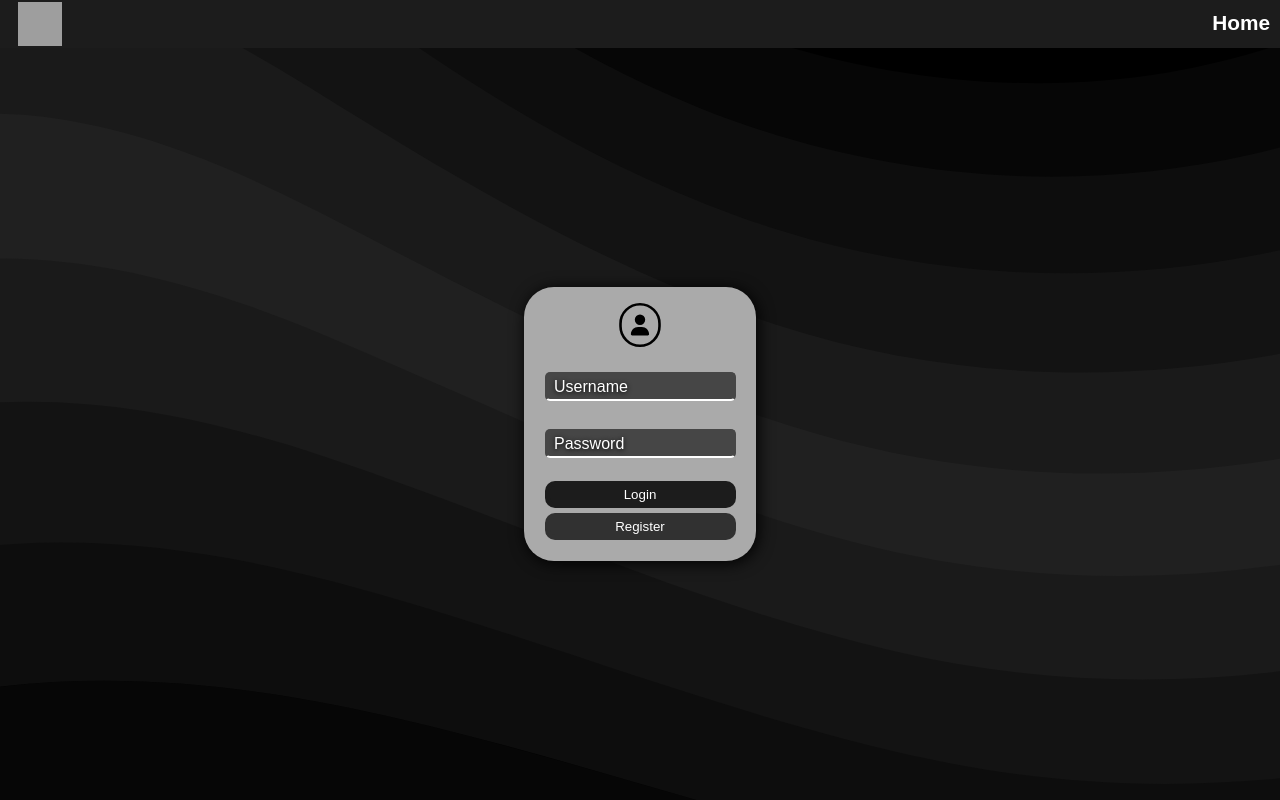
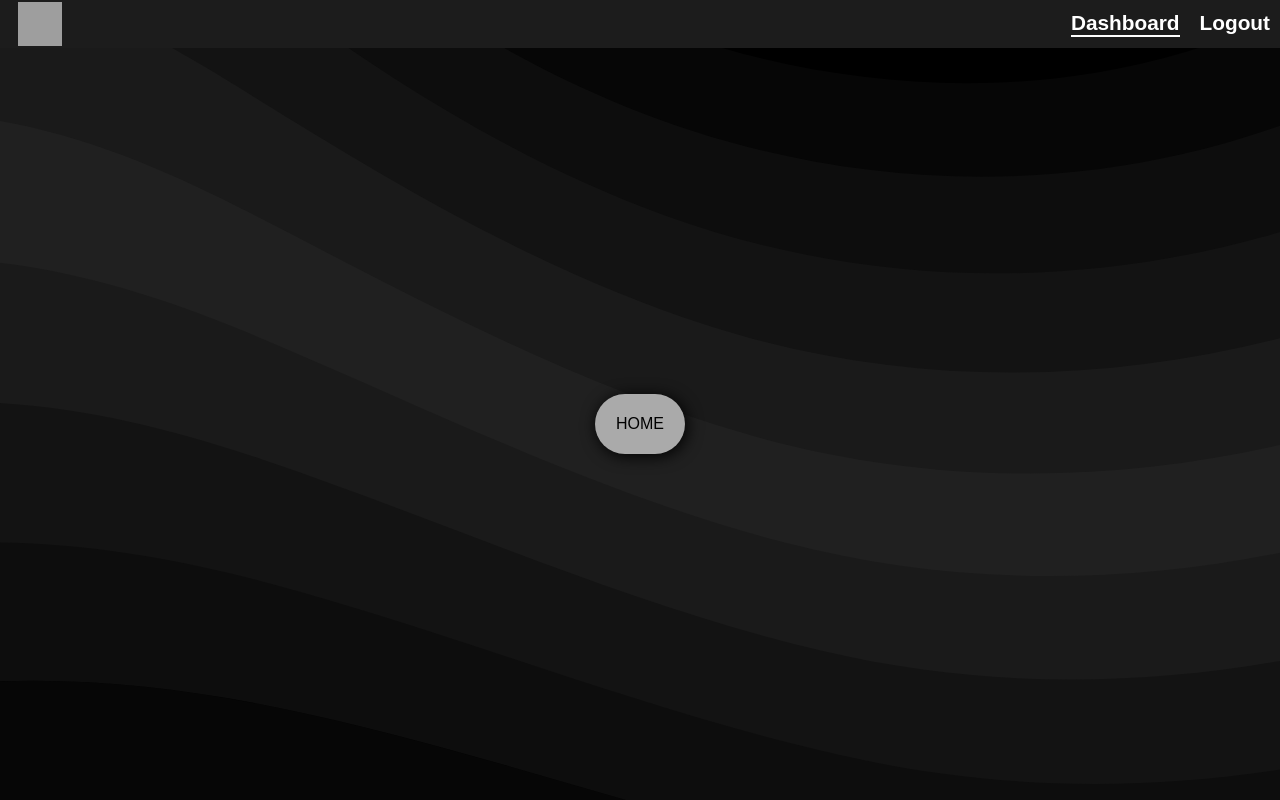
Before and after one commit to MarkHenyecz/HostOps-Invoice-Manager, a React (Create React App) app: page / in a window 1280 px wide. Before the commit this address led to /login. Built offline with nearby package versions, Linux system fonts and the light colour scheme; grey boxes are pictures that could not be loaded.

Commit message:
Adding logout to navbar, bugfix

```diff
--- a/src/Router.tsx
+++ b/src/Router.tsx
@@ -12,7 +12,8 @@ import Login from './components/Login/Login';
 
 function AppRouter() {
   let [navItems, setNavItems] = useState<NavbarItem[]>([
-    {name: 'Home', link: '/'},
+    {name: 'Dashboard', link: '/'},
+    {name: 'Logout', link: '/logout'},
   ]);
 
   return (
--- a/src/components/Navbar.tsx
+++ b/src/components/Navbar.tsx
@@ -7,7 +7,8 @@ import { FontAwesomeIcon } from '@fortawesome/react-fontawesome'
 import { faBars } from '@fortawesome/free-solid-svg-icons'
 
 function Navbar(props: {pages: NavbarItem[]}) {
-  let token: string|null = window.localStorage.getItem('token');
+  // let token: string|null = window.localStorage.getItem('token');
+  let token: string|null = "loggedin";
   const location = useLocation();
 
   if(!token && location.pathname !== '/login') {
@@ -23,12 +24,12 @@ function Navbar(props: {pages: NavbarItem[]}) {
           <img src="https://hostops.hu/img/logo.svg" alt="Logo" />
         </div>
 
-        {token ?? <div>
+        {token ? <div className="navbar-desktop-items">
           {props.pages.map(i =>
           <li>
             <Link to={i.link}><h1 className={location.pathname === i.link ? 'active' : ''}>{i.name}</h1></Link>
           </li>)}
-        </div>}
+        </div> : ''}
       </BrowserView>
       <MobileView className="mobile-view">
         <div className='navbar-logo'>
@@ -39,12 +40,12 @@ function Navbar(props: {pages: NavbarItem[]}) {
           <FontAwesomeIcon icon={faBars} />
         </div>
 
-        <div className={"navbar-items"}>
+        {token ? <div className={"navbar-items"}>
           {props.pages.map(i =>
           <li>
-              <Link to={i.link}><h1 className={location.pathname === i.link ? 'active' : ''}>{i.name}</h1></Link>
+            <Link to={i.link}><h1 className={location.pathname === i.link ? 'active' : ''}>{i.name}</h1></Link>
           </li>)}
-        </div>
+        </div> : ''}
       </MobileView>
     </ul>
   )
--- a/src/styles/scss/navbar.scss
+++ b/src/styles/scss/navbar.scss
@@ -119,7 +119,7 @@
     }
 
     &-items {
-        display: flex;
+        display: grid;
         position: fixed;
         left: 0;
         top: -4rem;
@@ -159,4 +159,8 @@
             }
         }
     }
+
+    &-desktop-items {
+        display: flex;
+    }
 }
```
